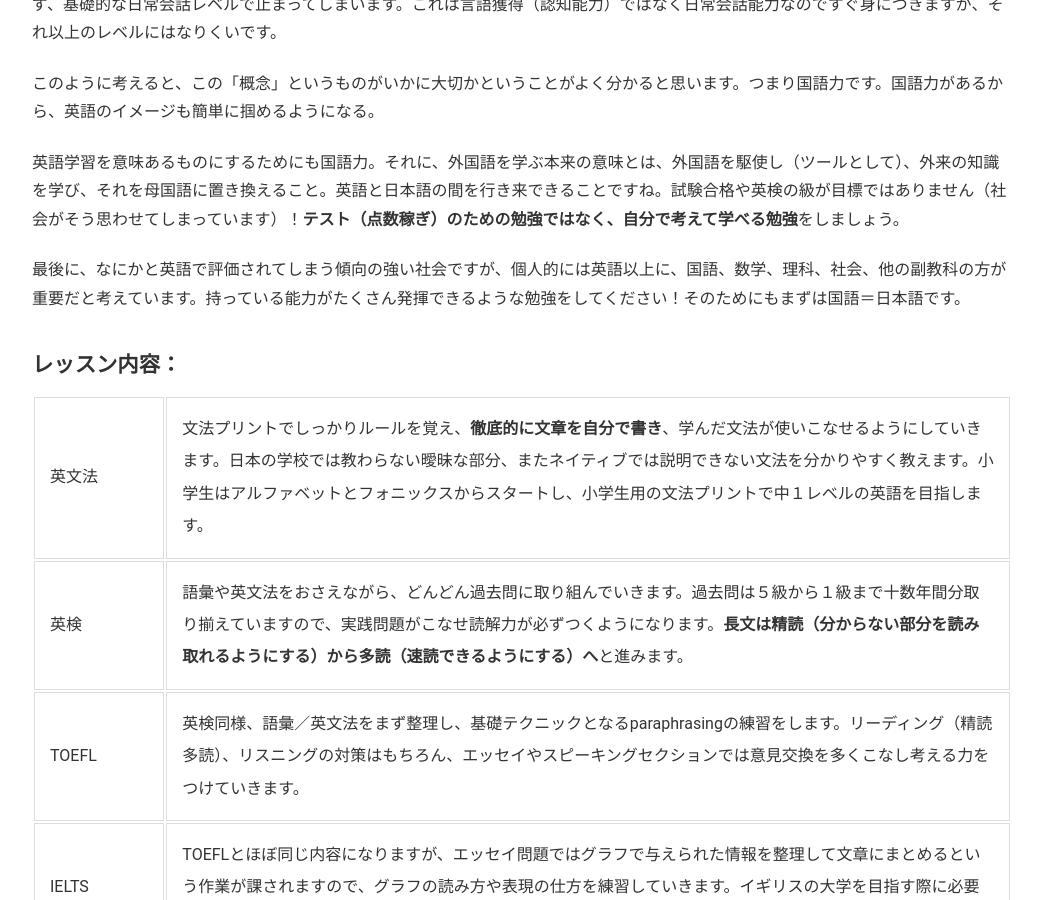
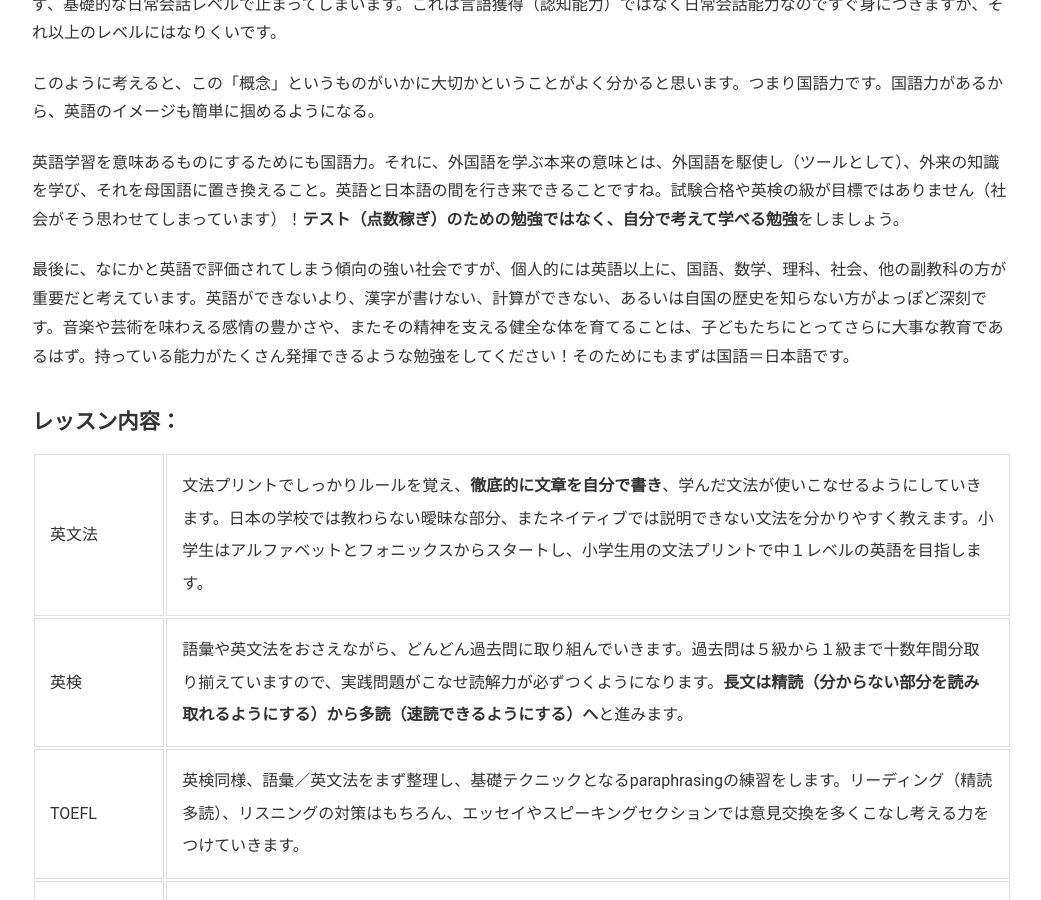
Before and after one commit to phocean/akispace, a Jekyll site: the page built from lessons.md, in a window 1280 px wide and 900 px high, scrolled down 3022 px. Shown: the whole window, without its empty margins (118-1159 px from the left). Built offline with Jekyll 4.4.1, drawn with Linux system fonts in a browser that asks for light colours.

Commit message:
Update lessons.md

```diff
--- a/lessons.md
+++ b/lessons.md
@@ -58,7 +58,7 @@ description: オンライン英語家庭教師　小学生から大学生まで
 
 英語学習を意味あるものにするためにも国語力。それに、外国語を学ぶ本来の意味とは、外国語を駆使し（ツールとして）、外来の知識を学び、それを母国語に置き換えること。英語と日本語の間を行き来できることですね。試験合格や英検の級が目標ではありません（社会がそう思わせてしまっています）！**テスト（点数稼ぎ）のための勉強ではなく、自分で考えて学べる勉強**をしましょう。
 
-最後に、なにかと英語で評価されてしまう傾向の強い社会ですが、個人的には英語以上に、国語、数学、理科、社会、他の副教科の方が重要だと考えています。持っている能力がたくさん発揮できるような勉強をしてください！そのためにもまずは国語＝日本語です。
+最後に、なにかと英語で評価されてしまう傾向の強い社会ですが、個人的には英語以上に、国語、数学、理科、社会、他の副教科の方が重要だと考えています。英語ができないより、漢字が書けない、計算ができない、あるいは自国の歴史を知らない方がよっぽど深刻です。音楽や芸術を味わえる感情の豊かさや、またその精神を支える健全な体を育てることは、子どもたちにとってさらに大事な教育であるはず。持っている能力がたくさん発揮できるような勉強をしてください！そのためにもまずは国語＝日本語です。
 
 <h4>レッスン内容：</h4>
 
```
